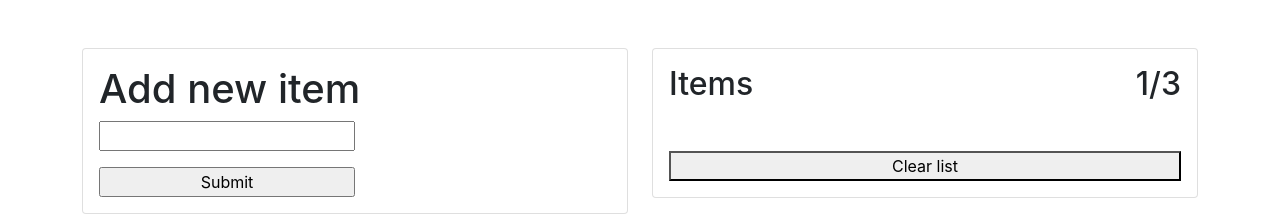
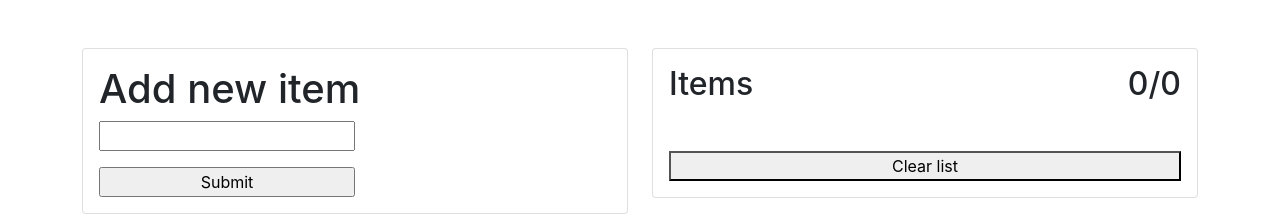
Before and after one commit to SilviuIordache/ReactToDo, a React (Create React App) app: page / in a window 1280 px wide. Shown: the top 215 px of the page. Built offline with nearby package versions, Linux system fonts and the light colour scheme.

Commit message:
Implement completed items counter

```diff
--- a/src/components/ToDoList/ToDoList.js
+++ b/src/components/ToDoList/ToDoList.js
@@ -14,11 +14,15 @@ export default class ToDoList extends React.Component {
     this.props.deleteItem(event);
   }
 
+  completedItems = () => {
+    return this.props.items.filter(item => item.completed === true).length
+  }
+
   ListHeader = () => {
     return (
       <h2 className="mb-2 d-flex justify-content-between mb-4">
         <span>Items</span>
-        <span>1/3</span>
+        <span>{this.completedItems()}/{this.props.items.length}</span>
       </h2>
     )
   }
```
